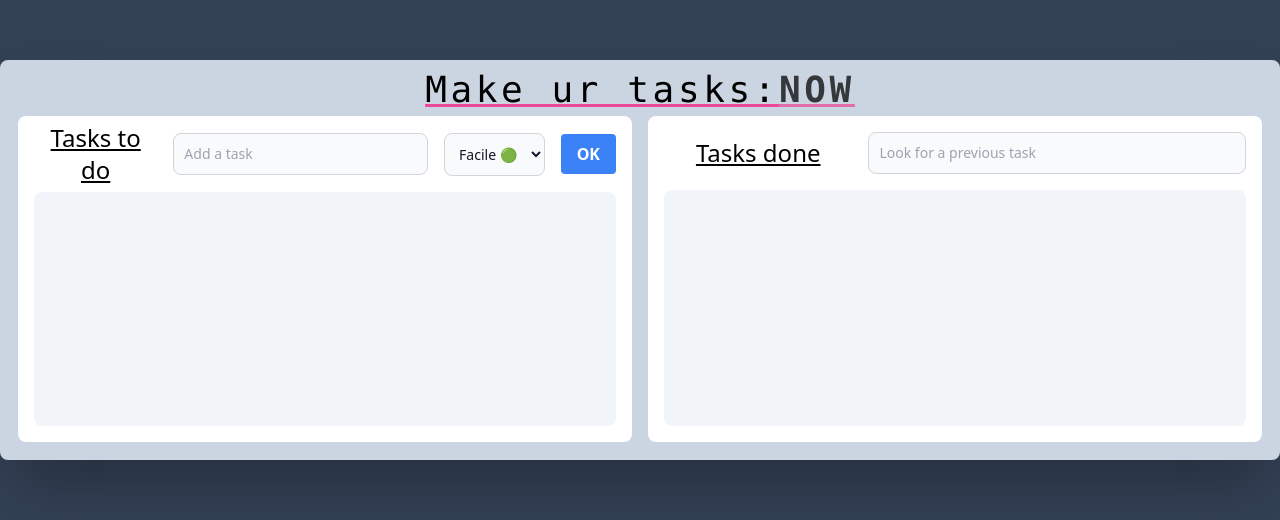
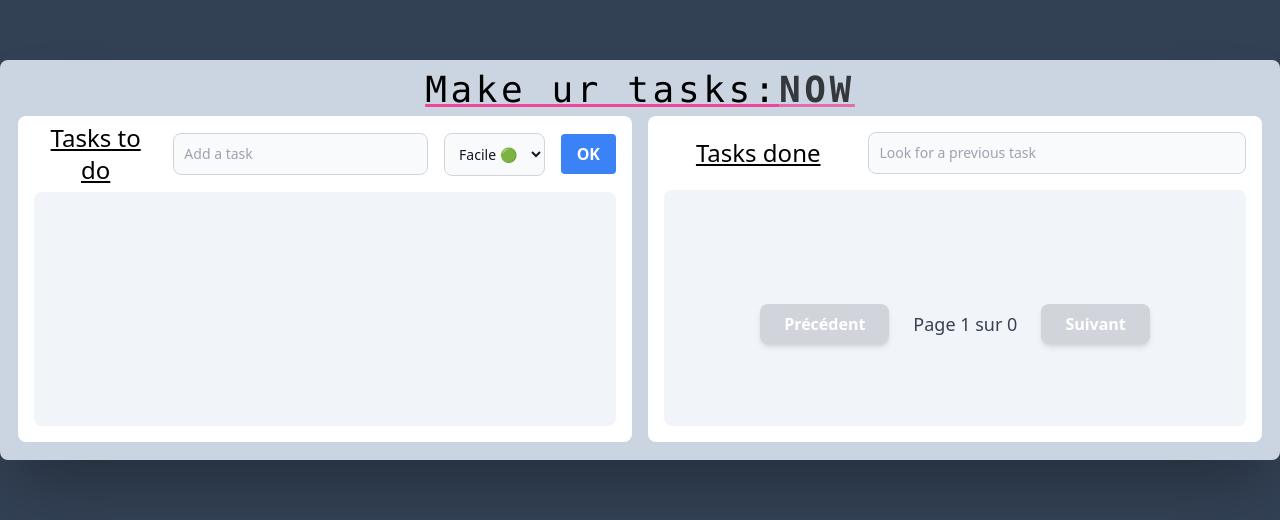
Before and after one commit to keurbi/react-ts-tailwind-todolist, a React (Create React App) app: page / in a window 1280 px wide. Shown: the part 140-660 px from the top of the page. Built offline with nearby package versions, Linux system fonts and the light colour scheme.

Commit message:
pagination moche

```diff
--- a/src/components/Tasksdone/Tasksdone.tsx
+++ b/src/components/Tasksdone/Tasksdone.tsx
@@ -18,6 +18,19 @@ export interface TasksProps {
 
 const Tasksdone: FC<TasksProps> = ({transmittedTask}) => {
   const [Taskdone, setTaskdone] = useState<TaskdoneInterface[]>([]);
+  const [currentPage, setCurrentPage] = useState(1);
+  const tasksPerPage = 5;
+
+  // tâches à afficher
+  const indexOfLastTask = currentPage * tasksPerPage;
+  // Exemple: page2 * 5tâches = 10
+
+  const indexOfFirstTask = indexOfLastTask - tasksPerPage;
+  // on commence à la 5ème tâche
+
+  const currentTasks = Taskdone.slice(indexOfFirstTask, indexOfLastTask);
+  // si Taskdone = [0,1,2,3,4,5,6,7,8,9] slice(5,10) donnera [5,6,7,8,9]
+
   React.useEffect(() => {
     if (transmittedTask && transmittedTask.title.trim()) {
       setTaskdone(prevTasks => [...prevTasks, {
@@ -40,7 +53,7 @@ const Tasksdone: FC<TasksProps> = ({transmittedTask}) => {
         />
       </div>
       <div className='h-[85%] mt-4 bg-slate-100 rounded-lg p-2 overflow-auto'>
-      {Taskdone.length > 0 && Taskdone.map((task, index) => (
+        {currentTasks.map((task, index) => (
           <motion.div
             key={index}
             initial={{ x: -300, opacity: 0 }}
@@ -55,6 +68,25 @@ const Tasksdone: FC<TasksProps> = ({transmittedTask}) => {
             </span>
           </motion.div>
         ))}
+        <div className="flex justify-center items-center gap-6 mt-6 pb-4">
+          <button
+            onClick={() => setCurrentPage(prev => Math.max(prev - 1, 1))}
+            disabled={currentPage === 1}
+            className="bg-blue-500 hover:bg-blue-600 text-white font-semibold px-6 py-2 rounded-lg shadow-md transition-colors duration-200 disabled:bg-gray-300 disabled:cursor-not-allowed"
+          >
+            Précédent
+          </button>
+          <span className="text-lg font-medium text-gray-700">
+            Page {currentPage} sur {Math.ceil(Taskdone.length / tasksPerPage)}
+          </span>
+          <button
+            onClick={() => setCurrentPage(prev => prev + 1)}
+            disabled={indexOfLastTask >= Taskdone.length}
+            className="bg-blue-500 hover:bg-blue-600 text-white font-semibold px-6 py-2 rounded-lg shadow-md transition-colors duration-200 disabled:bg-gray-300 disabled:cursor-not-allowed"
+          >
+            Suivant
+          </button>
+        </div>
       </div>
     </div>
   );
```
